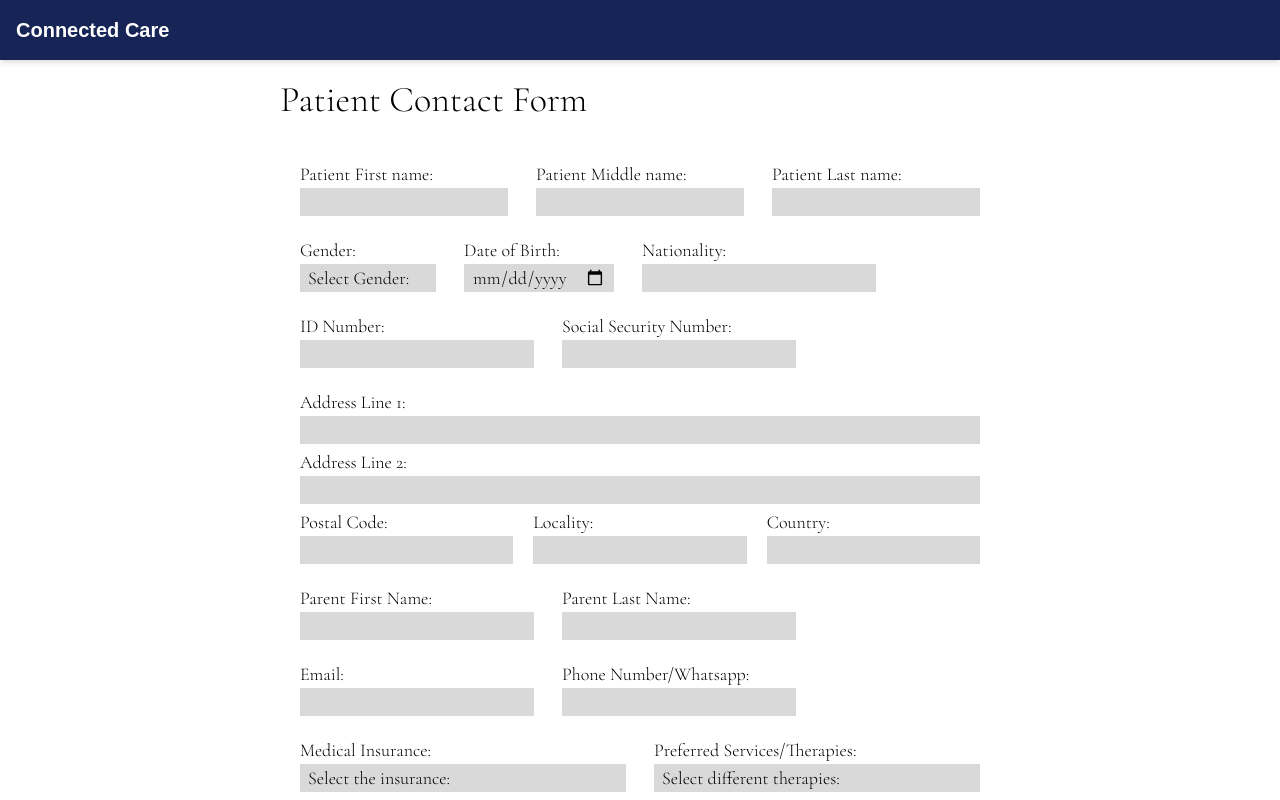
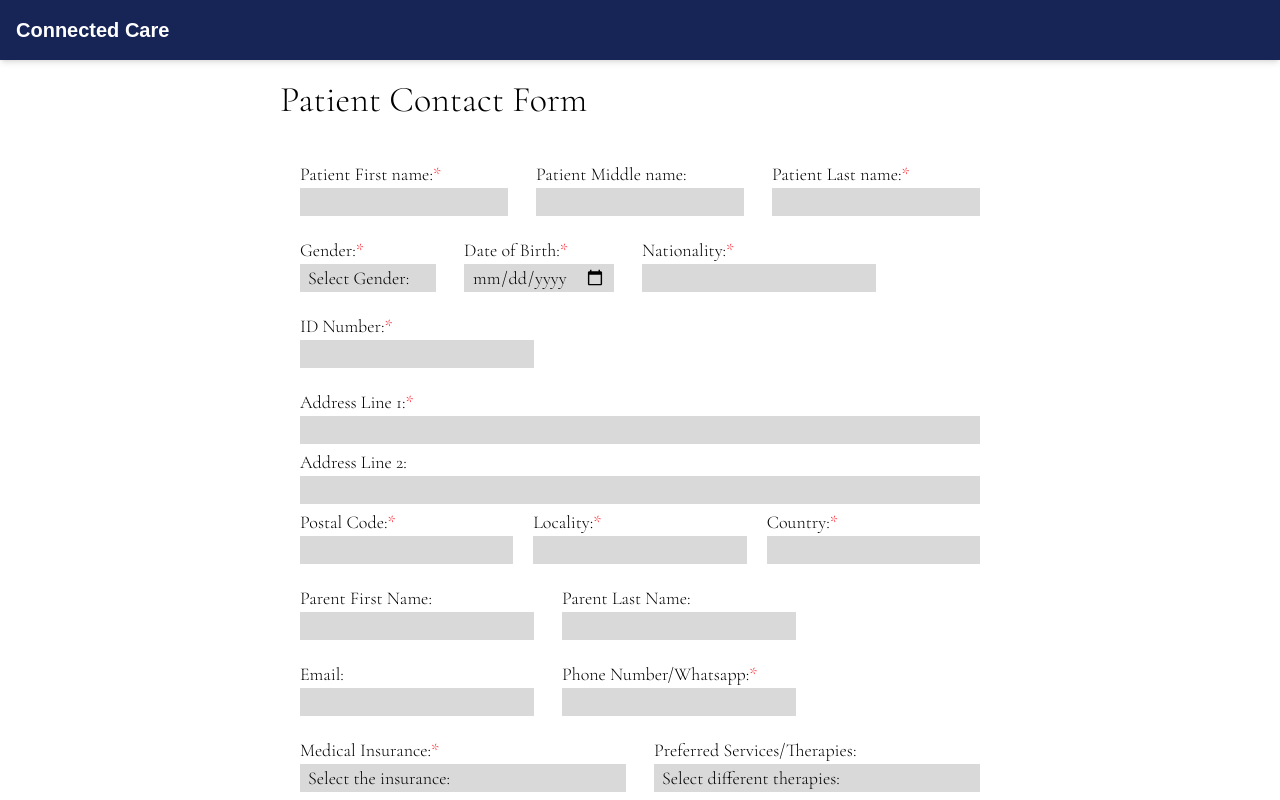
Before and after one commit to UTDallasEPICS/manos-unidas-for-autismo, a Nuxt app: page /contactForm in a window 1280 px wide. Shown: the top 800 px of the page. Built offline with nearby package versions, Linux system fonts and the light colour scheme; a web font is replaced by a local one.

Commit message:
added red star to required contactform items

```diff
--- a/pages/contactForm.vue
+++ b/pages/contactForm.vue
@@ -1,30 +1,4 @@
 <template>
-	<!-- 4/9/25 Sreeja,
-
-	Items in order:
-	1: nav bar
-	2: the contact form page
-
-	In contact form, there is
-	1. a title
-	2. several div containers for inputs
-
-
-	organization of div containers:
-	1. Name div containers
-	2. Identifying info div containers (Gender, DOB, Nationality)
-	3. ID number div containers (ID, SSN)
-	4. Address div containers (Dominican Republic format)
-	5. Parent name div containers
-	6. Contact info div containers
-	7. div containers for selecting insurance and preferred services
-	8. upload info button
-	9. Yes/No question div containers
-	10. Additional comments div container
-	11. Submit button
-
-    -->
-
 	<!--div container for the whole app-->
 	<div class="font-cormorant-garamond">
 		<!--div container for the contact form-->
@@ -49,7 +23,12 @@
 								class="flex h-auto w-9/10 flex-col gap-3 sm:flex-row md:w-full md:gap-7"
 							>
 								<div class="flex flex-col">
-									<label class="">Patient First name:</label>
+									<label class=""
+										>Patient First name:<span
+											class="text-red-500"
+											>*</span
+										></label
+									>
 
 									<input
 										type="text"
@@ -70,7 +49,12 @@
 								</div>
 
 								<div class="flex flex-col">
-									<label class="">Patient Last name:</label>
+									<label class=""
+										>Patient Last name:<span
+											class="text-red-500"
+											>*</span
+										></label
+									>
 									<!--takes a string, type/enter box-->
 									<input
 										type="lastName"
@@ -85,7 +69,11 @@
 								class="flex h-auto w-full flex-col gap-7 sm:flex-row"
 							>
 								<div class="relative flex flex-col sm:w-1/5">
-									<label class="">Gender:</label>
+									<label class=""
+										>Gender:<span class="text-red-500"
+											>*</span
+										></label
+									>
 
 									<Listbox
 										v-model="gender"
@@ -124,7 +112,12 @@
 								</div>
 
 								<div class="flex flex-col">
-									<label class="">Date of Birth:</label>
+									<label class=""
+										>Date of Birth:<span
+											class="text-red-500"
+											>*</span
+										></label
+									>
 									<input
 										class="input w-70 sm:w-full"
 										type="date"
@@ -134,7 +127,11 @@
 								</div>
 
 								<div class="flex flex-col">
-									<label class="">Nationality:</label>
+									<label class=""
+										>Nationality:<span class="text-red-500"
+											>*</span
+										></label
+									>
 									<input
 										class="input w-70 sm:w-full"
 										type="nationality"
@@ -148,23 +145,16 @@
 								class="flex h-auto w-full flex-col gap-3 sm:flex-row sm:gap-7"
 							>
 								<div class="flex flex-col">
-									<label class="">ID Number:</label>
+									<label class=""
+										>ID Number:<span class="text-red-500"
+											>*</span
+										></label
+									>
 									<input
 										class="input w-70 sm:w-full"
 										type="ID"
 										required
 										v-model="data.ID"
-									/>
-								</div>
-								<div class="flex flex-col">
-									<label class=""
-										>Social Security Number:</label
-									>
-									<input
-										class="input w-70 sm:w-full"
-										type="SSN"
-										required
-										v-model="data.SSN"
 									/>
 								</div>
 							</div>
@@ -173,7 +163,12 @@
 								class="flex h-auto w-4/5 flex-col content-start gap-1 md:w-full"
 							>
 								<div class="flex flex-col">
-									<label class="">Address Line 1:</label>
+									<label class=""
+										>Address Line 1:<span
+											class="text-red-500"
+											>*</span
+										></label
+									>
 									<input
 										class="input w-90 sm:w-full"
 										type="address1"
@@ -193,7 +188,12 @@
 
 								<div class="flex flex-col sm:flex-row sm:gap-5">
 									<div class="flex flex-col">
-										<label class="">Postal Code:</label>
+										<label class=""
+											>Postal Code:<span
+												class="text-red-500"
+												>*</span
+											></label
+										>
 										<input
 											class="input w-70 sm:w-full"
 											type="postalCode"
@@ -202,7 +202,11 @@
 										/>
 									</div>
 									<div class="flex flex-col">
-										<label class="">Locality:</label>
+										<label class=""
+											>Locality:<span class="text-red-500"
+												>*</span
+											></label
+										>
 										<input
 											class="input w-70 sm:w-full"
 											type="locality"
@@ -211,7 +215,11 @@
 										/>
 									</div>
 									<div class="flex flex-col">
-										<label class="">Country:</label>
+										<label class=""
+											>Country:<span class="text-red-500"
+												>*</span
+											></label
+										>
 										<input
 											class="input w-70 sm:w-full"
 											type="country"
@@ -257,7 +265,10 @@
 
 								<div class="flex flex-col">
 									<label class=""
-										>Phone Number/Whatsapp:</label
+										>Phone Number/Whatsapp:<span
+											class="text-red-500"
+											>*</span
+										></label
 									>
 									<input
 										class="input w-70 sm:w-full"
@@ -274,7 +285,12 @@
 								<div
 									class="relative flex w-50 flex-col sm:w-1/2"
 								>
-									<label class="">Medical Insurance:</label>
+									<label class=""
+										>Medical Insurance:<span
+											class="text-red-500"
+											>*</span
+										></label
+									>
 
 									<Listbox
 										v-model="insurance"
@@ -412,6 +428,7 @@
 							<div class="flex flex-col">
 								<label
 									>Have you been a paitent previously with us?
+									<span class="text-red-500">*</span>
 								</label>
 								<div class="flex flex-row gap-5 text-xl">
 									<label>
@@ -437,6 +454,7 @@
 								<label class=""
 									>Have you been formally daignosed?</label
 								>
+								<span class="text-red-500">*</span>
 								<div class="flex flex-row gap-5 text-xl">
 									<label>
 										<input
@@ -462,6 +480,7 @@
 									>Do you want to perform a Diagnostic
 									Evaluation on the patient?</label
 								>
+								<span class="text-red-500">*</span>
 								<div class="flex flex-row gap-5 text-xl">
 									<label>
 										<input
@@ -558,7 +577,6 @@ const data = reactive<{
 	parentFirstName: string;
 	parentLastName: string;
 	ID: string;
-	SSN: string;
 	record: string;
 	address1: string;
 	address2: string;
@@ -583,7 +601,6 @@ const data = reactive<{
 	parentFirstName: "",
 	parentLastName: "",
 	ID: "",
-	SSN: "",
 	record: "",
 	address1: "",
 	address2: "",
@@ -672,7 +689,6 @@ function clearForm() {
 	data.parentFirstName = "";
 	data.parentLastName = "";
 	data.ID = "";
-	data.SSN = "";
 	data.record = "";
 	data.address1 = "";
 	data.address2 = "";
```
